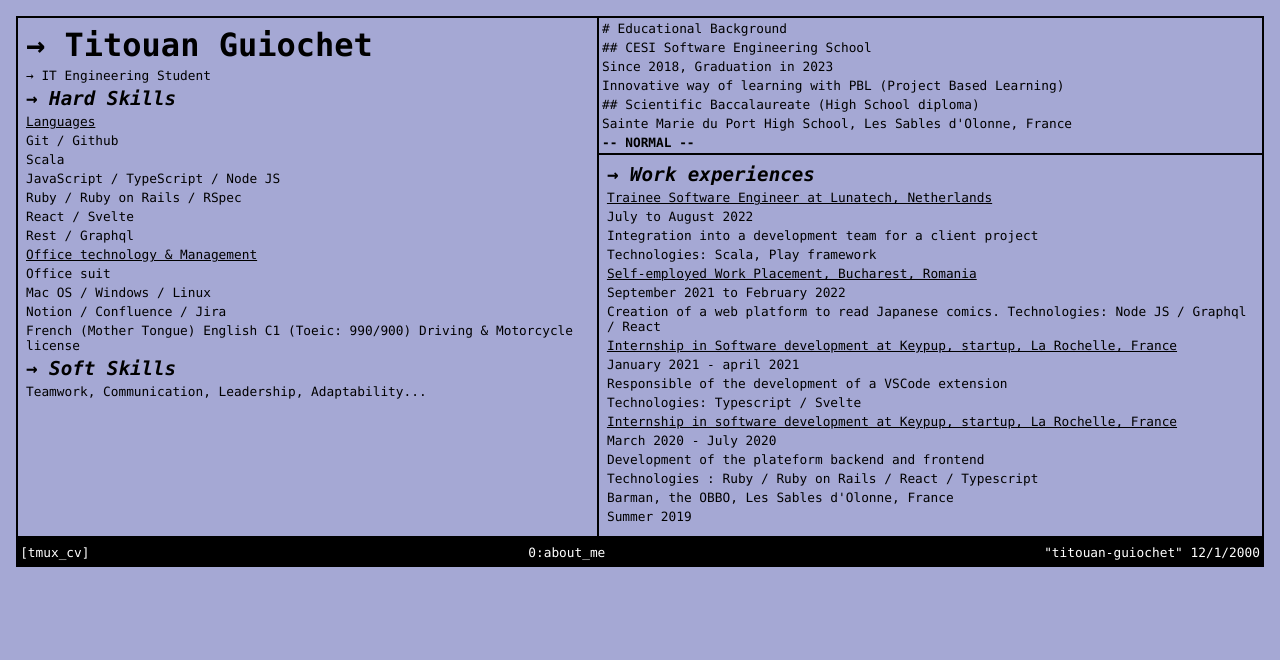
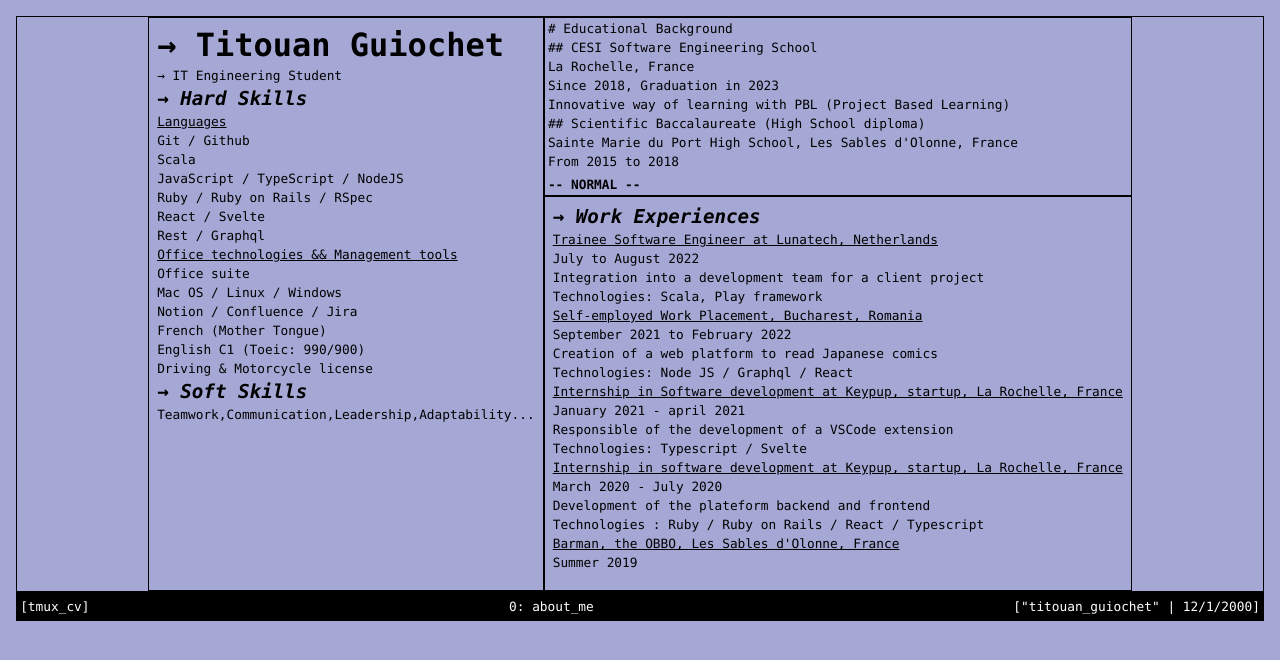
Before and after one commit to PeuTit/tmux-cv, a React (Create React App) app: page / in a window 1280 px wide. Shown: the top 660 px of the page. Built offline with nearby package versions, Linux system fonts and the light colour scheme.

Commit message:
Extract text from `App.tsx` to external json file
Extract all texts to `text.json`
Add `map` to reduce code duplication for similar section of text and lists

Clarify the code inside of `App.tsx` & allow for text changes without having to change the html file

```diff
--- a/src/App.tsx
+++ b/src/App.tsx
@@ -1,5 +1,6 @@
 import React from 'react';
 import styled from 'styled-components'
+import text from './text.json'
 
 const Border = styled.div`
   margin: 1rem 1rem 0 1rem;
@@ -124,170 +125,117 @@
       <Border>
         <MainPane>
           <Title>
-            &#8594; Titouan Guiochet
+            &#8594; {text.pane_title_1}
           </Title>
 
           <PaneText>
-            &#8594; IT Engineering Student
+            &#8594; {text.description}
           </PaneText>
 
           <PaneTitle>
-            &#8594; Hard Skills
+            &#8594; {text.sub_pane_title_1}
           </PaneTitle>
 
           <UnderlinePaneText>
-          Languages
+            {text.underline_pane_1_text_1}
           </UnderlinePaneText>
-          <PaneText>
-          Git / Github
+          <>
+            {text.text_1.map((technology, index) =>
+            <PaneText key={index}>
+              {technology}
             </PaneText>
-          <PaneText>
-          Scala
-          </PaneText>
-          <PaneText>
-          JavaScript / TypeScript / Node JS
-          </PaneText>
-          <PaneText>
-          Ruby / Ruby on Rails / RSpec
-          </PaneText>
-          <PaneText>
-          React / Svelte
-          </PaneText>
-          <PaneText>
-          Rest / Graphql
-          </PaneText>
-
+            )}
+          </>
 
           <UnderlinePaneText>
-          Office technology & Management
+            {text.underline_pane_1_text_2}
           </UnderlinePaneText>
-          <PaneText>
-          Office suit
+          <>
+            {text.text_2.map((item, index) =>
+            <PaneText key={index}>
+              {item}
             </PaneText>
-          <PaneText>
-          Mac OS / Windows / Linux
-          </PaneText>
-          <PaneText>
-          Notion / Confluence / Jira
-          </PaneText>
-
-          <PaneText>
-          French (Mother Tongue)
-          English C1 (Toeic: 990/900)
-          Driving & Motorcycle license
-          </PaneText>
+            )}
+          </>
 
           <PaneTitle>
-            &#8594; Soft Skills
+            &#8594; {text.sub_pane_title_2}
           </PaneTitle>
 
+          <>
             <PaneText>
-          Teamwork,
-          Communication,
-          Leadership,
-          Adaptability...
+            {text.text_3.map((item) =>
+              item,
+            )}
             </PaneText>
+          </>
         </MainPane>
 
         <InnerPane>
           <VimPane>
             <PaneText>
-              # Educational Background
+              # {text.pane_title_2}
             </PaneText>
 
+            <>
+              {text.school.map((item, index) =>
+              <div key={index}>
                 <PaneText>
-              ## CESI Software Engineering School
+                  ## {item.title}
                 </PaneText>
                 <PaneText>
-              Since 2018, Graduation in 2023
+                  {item.location}
                 </PaneText>
                 <PaneText>
-              Innovative way of learning with PBL (Project Based Learning)
-            </PaneText>
-
-            <PaneText>
-              ## Scientific Baccalaureate (High School diploma)
+                  {item.date}
                 </PaneText>
                 <PaneText>
-              Sainte Marie du Port High School, Les Sables d'Olonne, France
+                  {item.text}
                 </PaneText>
-            <StatusBarVim>-- NORMAL --</StatusBarVim>
+              </div>
+              )}
+            </>
+
+            <StatusBarVim>{text.sub_pane_status_bar}</StatusBarVim>
           </VimPane>
 
           <Pane>
             <PaneTitle>
-              &#8594; Work experiences
+              &#8594; {text.pane_title_3}
             </PaneTitle>
 
+            <>
+              {text.work.map((item, index) =>
+              <div key={index}>
                 <UnderlinePaneText>
-              Trainee Software Engineer at Lunatech, Netherlands
+                  {item.title}
                 </UnderlinePaneText>
                 <PaneText>
-              July to August 2022
+                  {item.date}
                 </PaneText>
                 <PaneText>
-              Integration into a development team for a client project
+                  {item.text}
                 </PaneText>
                 <PaneText>
-              Technologies: Scala, Play framework
+                  {item.technologies}
                 </PaneText>
-
-            <UnderlinePaneText>
-              Self-employed Work Placement, Bucharest, Romania
-            </UnderlinePaneText>
-            <PaneText>
-              September 2021 to February 2022
-            </PaneText>
-            <PaneText>
-              Creation of a web platform to read Japanese comics. Technologies: Node JS / Graphql / React
-            </PaneText>
-
-            <UnderlinePaneText>
-              Internship in Software development at Keypup, startup, La Rochelle, France
-            </UnderlinePaneText>
-            <PaneText>
-              January 2021 - april 2021
-            </PaneText>
-            <PaneText>
-              Responsible of the development of a VSCode extension
-            </PaneText>
-            <PaneText>
-              Technologies: Typescript / Svelte
-            </PaneText>
-
-            <UnderlinePaneText>
-              Internship in software development at Keypup, startup, La Rochelle, France
-            </UnderlinePaneText>
-            <PaneText>
-              March 2020 - July 2020
-            </PaneText>
-            <PaneText>
-              Development of the plateform backend and frontend
-            </PaneText>
-            <PaneText>
-              Technologies : Ruby / Ruby on Rails / React / Typescript
-            </PaneText>
-
-            <PaneText>
-              Barman, the OBBO, Les Sables d'Olonne, France
-            </PaneText>
-            <PaneText>
-              Summer 2019
-            </PaneText>
+              </div>
+              )}
+            </>
           </Pane>
         </InnerPane>
       </Border>
 
       <BottomBanner>
         <BannerText>
-          [tmux_cv]
+          [{text.banner_text_left}]
         </BannerText>
         <BannerText>
-          0:about_me
+          {text.banner_text_center}
         </BannerText>
 
         <BannerText>
-          "titouan-guiochet" {today.toLocaleDateString()}
+          [{text.banner_text_right} | {today.toLocaleDateString()}]
         </BannerText>
       </BottomBanner>
     </>
--- /dev/null
+++ b/src/text.json
@@ -0,0 +1,75 @@
+{
+  "pane_title_1": "Titouan Guiochet",
+  "description": "IT Engineering Student",
+  "sub_pane_title_1": "Hard Skills",
+  "underline_pane_1_text_1": "Languages",
+  "text_1": [
+    "Git / Github",
+    "Scala",
+    "JavaScript / TypeScript / NodeJS",
+    "Ruby / Ruby on Rails / RSpec",
+    "React / Svelte",
+    "Rest / Graphql"
+  ],
+  "underline_pane_1_text_2": "Office technologies && Management tools",
+  "text_2": [
+    "Office suite",
+    "Mac OS / Linux / Windows",
+    "Notion / Confluence / Jira",
+    "French (Mother Tongue)",
+    "English C1 (Toeic: 990/900)",
+    "Driving & Motorcycle license"
+  ],
+  "sub_pane_title_2": "Soft Skills",
+  "text_3": [
+    "Teamwork,",
+    "Communication,",
+    "Leadership,",
+    "Adaptability..."
+  ],
+  "pane_title_2": "Educational Background",
+  "school": [
+    {
+      "title": "CESI Software Engineering School",
+      "location": "La Rochelle, France",
+      "date": "Since 2018, Graduation in 2023",
+      "text": "Innovative way of learning with PBL (Project Based Learning)"
+    },
+    {
+      "title": "Scientific Baccalaureate (High School diploma)",
+      "location": "Sainte Marie du Port High School, Les Sables d'Olonne, France",
+      "date": "From 2015 to 2018"
+    }
+  ],
+  "sub_pane_status_bar": "-- NORMAL --",
+  "pane_title_3": "Work Experiences",
+  "work": [
+    {
+      "title": "Trainee Software Engineer at Lunatech, Netherlands",
+      "date": "July to August 2022",
+      "text": "Integration into a development team for a client project",
+      "technologies": "Technologies: Scala, Play framework"
+    },{
+      "title": "Self-employed Work Placement, Bucharest, Romania",
+      "date": "September 2021 to February 2022",
+      "text": "Creation of a web platform to read Japanese comics",
+      "technologies": "Technologies: Node JS / Graphql / React"
+    }, {
+      "title": "Internship in Software development at Keypup, startup, La Rochelle, France",
+      "date": "January 2021 - april 2021",
+      "text": "Responsible of the development of a VSCode extension",
+      "technologies": "Technologies: Typescript / Svelte"
+    }, {
+      "title": "Internship in software development at Keypup, startup, La Rochelle, France",
+      "date": "March 2020 - July 2020",
+      "text": "Development of the plateform backend and frontend",
+      "technologies": "Technologies : Ruby / Ruby on Rails / React / Typescript"
+    }, {
+      "title": "Barman, the OBBO, Les Sables d'Olonne, France",
+      "date": "Summer 2019"
+    }
+  ],
+  "banner_text_left": "tmux_cv",
+  "banner_text_center": "0: about_me",
+  "banner_text_right": "\"titouan_guiochet\""
+}
```
Lines whose indentation alone changed are shown as unchanged.
